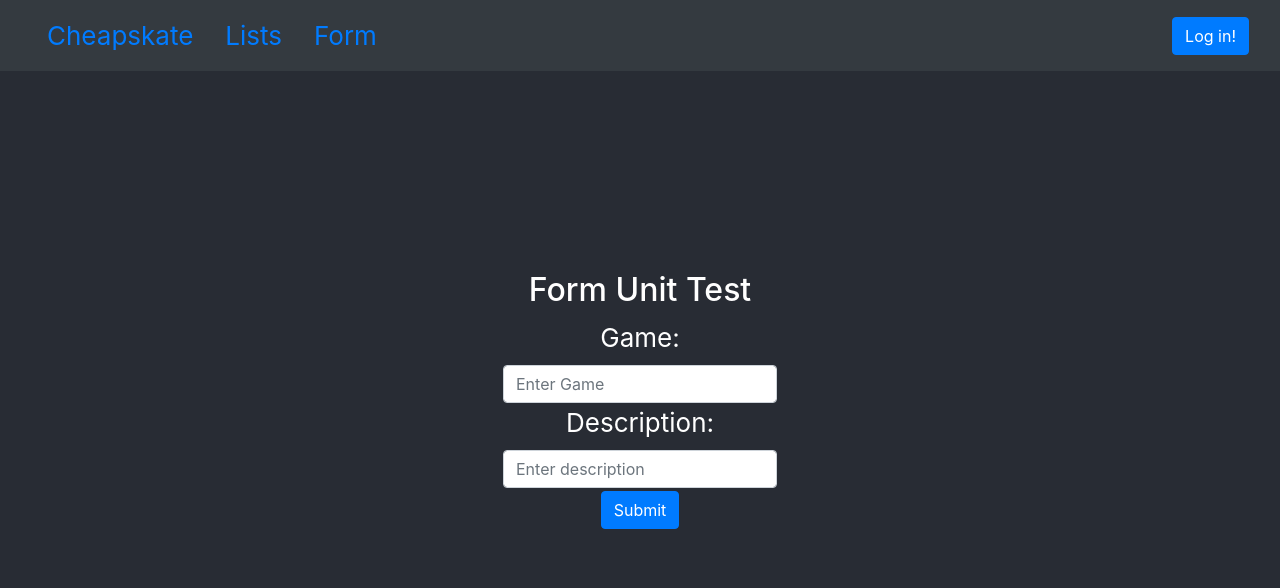
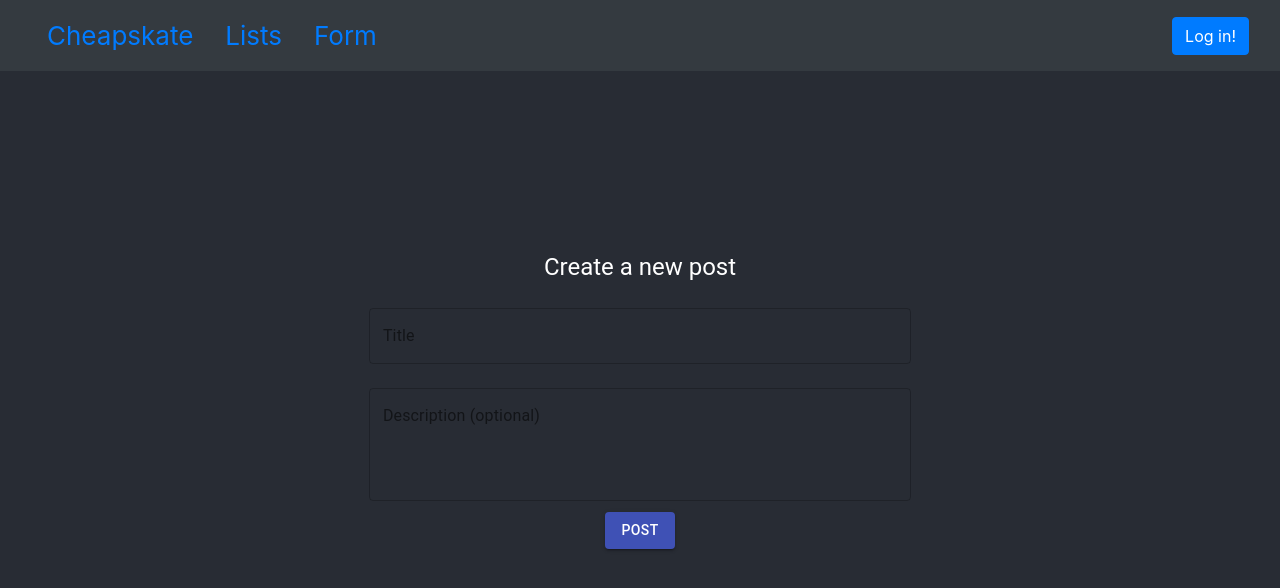
Before and after one commit to awgranados/cheapskate, a React (Create React App) app in the folder web-app/frontend/: page /form in a window 1280 px wide. Shown: the top 588 px of the page. Built offline with nearby package versions, Linux system fonts and the light colour scheme.

Commit message:
changed ui for form

```diff
--- a/web-app/frontend/package.json
+++ b/web-app/frontend/package.json
@@ -4,6 +4,11 @@
   "private": true,
   "dependencies": {
     "@auth0/auth0-react": "^2.0.0",
+    "@emotion/react": "^11.10.6",
+    "@emotion/styled": "^11.10.6",
+    "@material-ui/core": "^4.12.4",
+    "@mui/icons-material": "^5.11.9",
+    "@mui/material": "^5.11.9",
     "@testing-library/jest-dom": "^5.16.5",
     "@testing-library/react": "^13.4.0",
     "@testing-library/user-event": "^13.5.0",
--- /dev/null
+++ b/web-app/frontend/src/components/FormTab.css
@@ -0,0 +1,3 @@
+.form-text {
+    color: black;
+  }
--- a/web-app/frontend/src/components/FormTab.js
+++ b/web-app/frontend/src/components/FormTab.js
@@ -1,27 +1,58 @@
 import React from 'react';
-import { Form, Button } from 'react-bootstrap';
+import { TextField, Button, Typography, Box } from '@material-ui/core';
 
 function FormTab() {
+  const [title, setTitle] = React.useState('');
+  const [description, setDescription] = React.useState('');
+
+  const handleTitleChange = (event) => {
+    setTitle(event.target.value);
+  };
+
+  const handleDescriptionChange = (event) => {
+    setDescription(event.target.value);
+  };
+
+  const handleSubmit = (event) => {
+    event.preventDefault();
+    console.log(`Title: ${title}, Description: ${description}`);
+  };
+
   return (
-    <div>
-      <h2>Form Unit Test</h2>
-      <Form>
-        <Form.Group controlId="formName">
-          <Form.Label>Game:</Form.Label>
-          <Form.Control type="text" placeholder="Enter Game" />
-        </Form.Group>
-
-        <Form.Group controlId="formEmail">
-          <Form.Label>Description:</Form.Label>
-          <Form.Control type="text" placeholder="Enter description" />
-        </Form.Group>
-
-
-        <Button variant="primary" type="submit">
-          Submit
+    <Box
+      border={1}
+      borderRadius={4}
+      borderColor="grey.400"
+      p={2}
+      textAlign="left"
+    >
+      <Typography variant="h5" gutterBottom>
+        Create a new post
+      </Typography>
+      <form onSubmit={handleSubmit}>
+        <TextField
+          label="Title"
+          value={title}
+          onChange={handleTitleChange}
+          variant="outlined"
+          fullWidth
+          margin="normal"
+        />
+        <TextField
+          label="Description (optional)"
+          value={description}
+          onChange={handleDescriptionChange}
+          variant="outlined"
+          fullWidth
+          margin="normal"
+          multiline
+          rows={4}
+        />
+        <Button type="submit" variant="contained" color="primary">
+          Post
         </Button>
-      </Form>
-    </div>
+      </form>
+    </Box>
   );
 }
 
```
Also changed, not shown: 1 other file (tests, documents, lock files or other folders).
